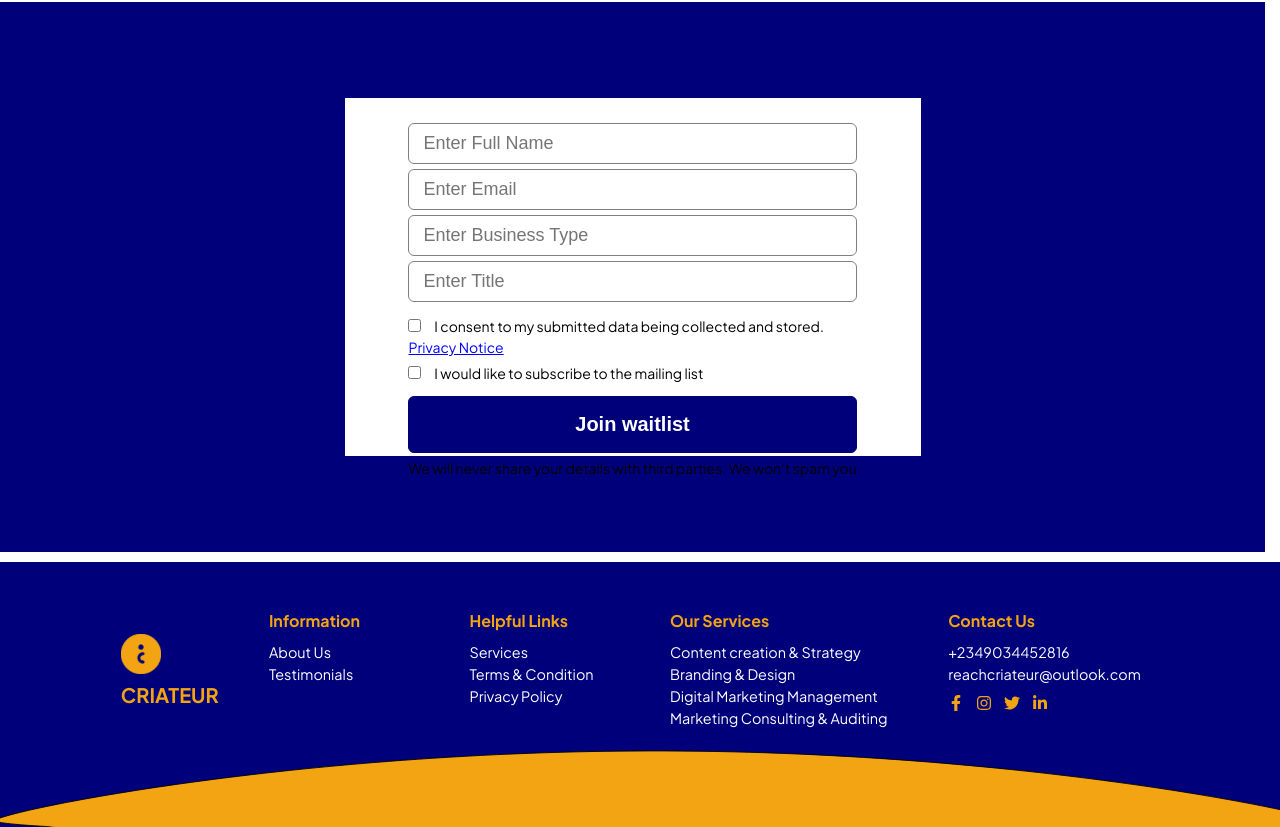
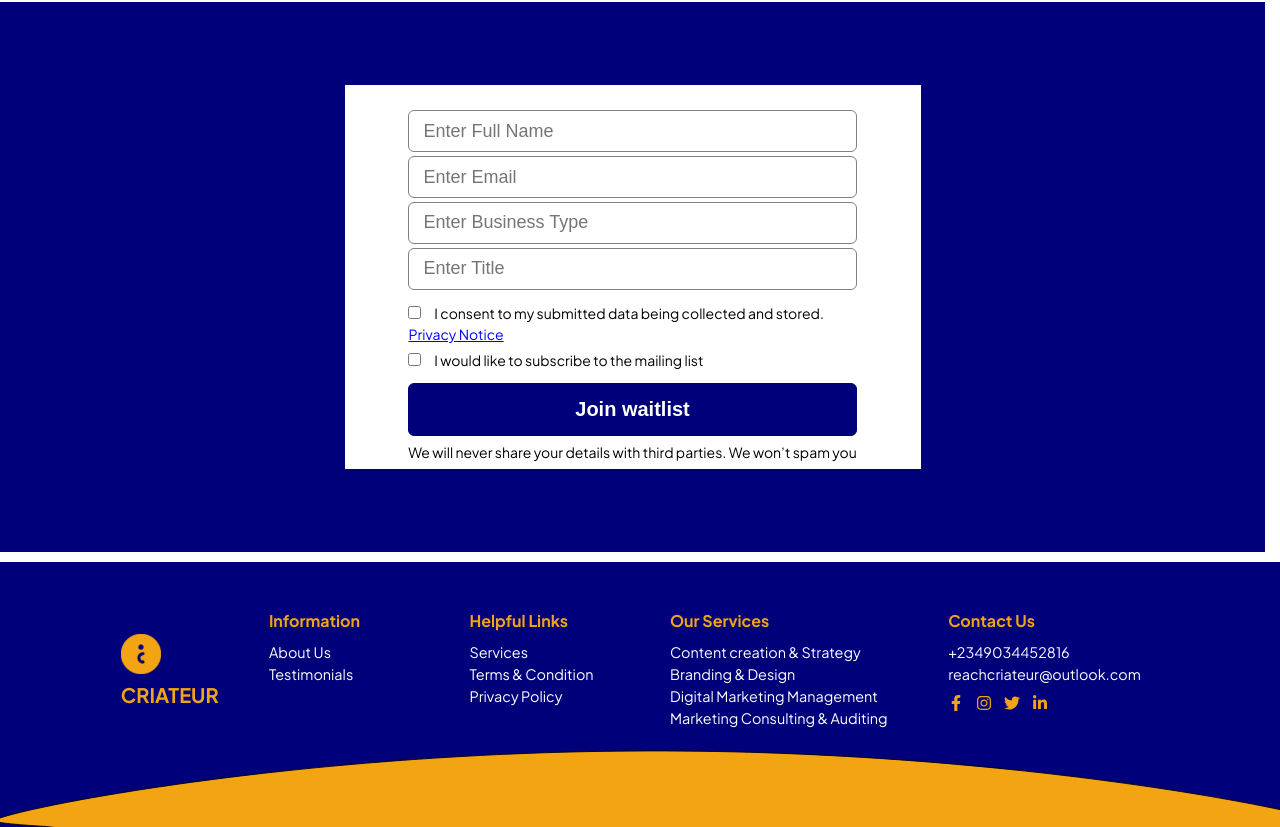
Before and after one commit to KuteyiDaniel/Criateur, a Next.js app: page /waitlist in a window 1280 px wide. Shown: the part 631-1458 px from the top of the page. Built offline with nearby package versions, Linux system fonts and the light colour scheme.

Commit message:
waitlistform style update

```diff
--- a/css/components/waitlistform.module.scss
+++ b/css/components/waitlistform.module.scss
@@ -10,7 +10,7 @@
 
   .formCon {
     background: #ffffff;
-    height: 28vw;
+    height: 30vw;
     width: 45vw;
     padding: 2vw 4vw;
   }
@@ -50,7 +50,7 @@
     margin-bottom: 0.5vw;
     font-weight: bold;
     font-size: 20px;
-    padding: 16px;
+    padding: 14px;
     background: #00007b;
     border: 1.5px solid #00007b;
     border-radius: 6px;
```
